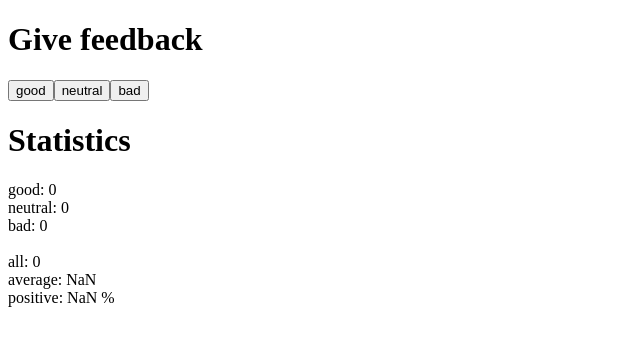
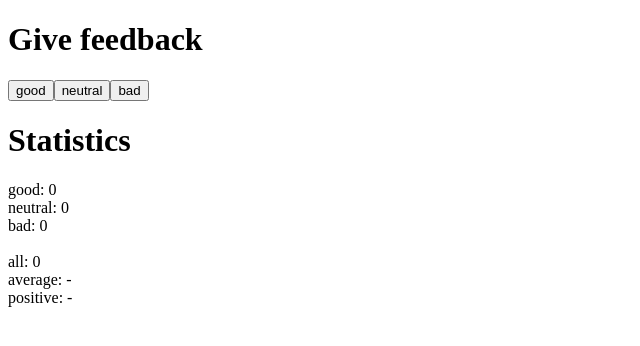
Before and after one commit to feketebence/fullstack-open, a React (Vite) app in the folder part1/unicafe/: page / in a window 1280 px wide. Shown: the top 346 px of the page, without its empty margins (0-640 px from the left). Built offline with nearby package versions, Linux system fonts and the light colour scheme.

Commit message:
Finish exercise 1-8

```diff
--- a/part1/unicafe/src/App.jsx
+++ b/part1/unicafe/src/App.jsx
@@ -7,6 +7,8 @@ const Button = ({ onClick, text }) => {
 const Statistics = ({ good, neutral, bad }) => {
     const all = good + neutral + bad;
     const avg = (good - bad) / all;
+    const positivePercentage = good / all;
+
     return (
         <div>
             <h1>Statistics</h1>
@@ -15,8 +17,9 @@ const Statistics = ({ good, neutral, bad }) => {
             bad: {bad} <br />
             <br />
             all: {all} <br />
-            average: {avg} <br />
-            positive: {good / all} %
+            average: {isNaN(avg) ? '-' : avg} <br />
+            positive:{' '}
+            {isNaN(positivePercentage) ? '-' : positivePercentage + ' %'}
         </div>
     );
 };
```
